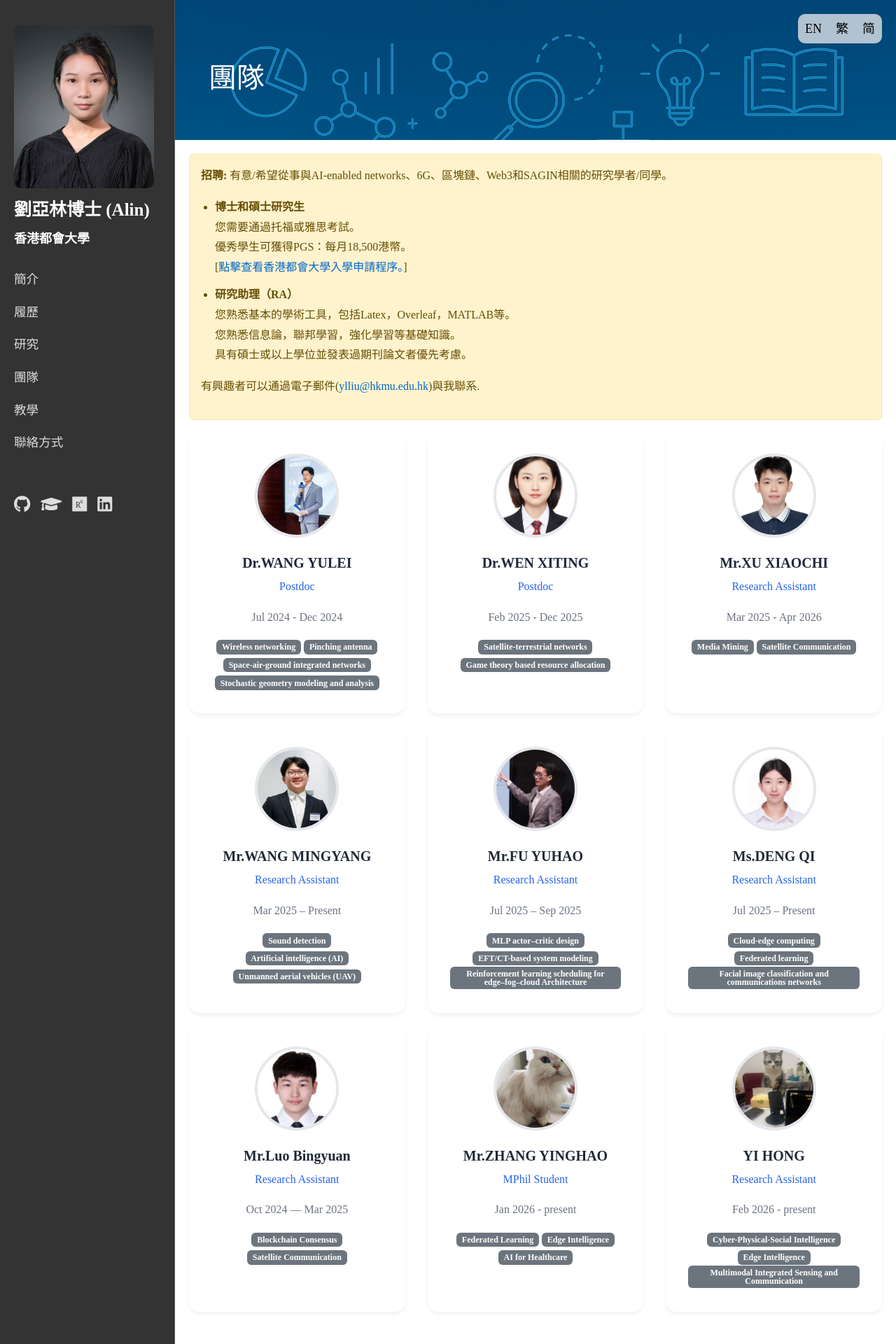
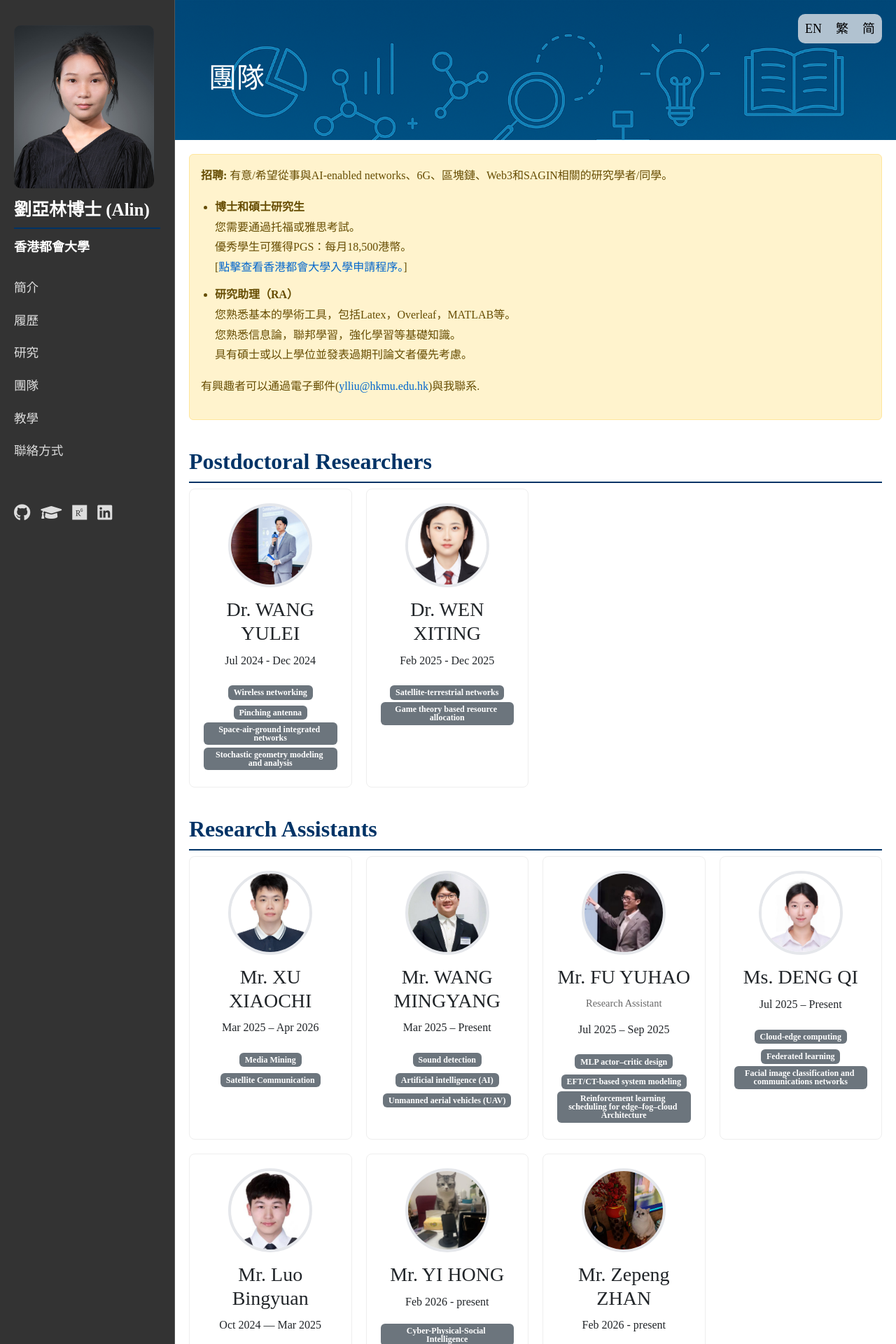
Before and after one commit to yalin-liu/yalin-liu.github.io, a Jekyll site: the page built from zh-TW/teams.md, in a window 1280 px wide. Shown: the top 1920 px of the page at 70% size. Built offline with Jekyll 4.4.1, drawn with Linux system fonts in a browser that asks for light colours; some of the changed text lies outside the part shown.

Commit message:
update teams page

```diff
--- /dev/null
+++ b/assets/css/teams.css
@@ -0,0 +1,135 @@
+/*:root {
+    --primary-blue: #003366;
+    --text-dark: #333;
+    --bg-light: #f9f9f9;
+}
+
+body {
+    font-family: 'Segoe UI', Tahoma, Geneva, Verdana, sans-serif;
+    line-height: 1.6;
+    margin: 0;
+    color: var(--text-dark);
+    background-color: #fff;
+}
+
+.container {
+    max-width: 1100px;
+    margin: 0 auto;
+    padding: 20px;
+}
+*/
+h1:not(.page-title), h2 {
+    color: #003366;
+    border-bottom: 2px solid #003366;
+    padding-bottom: 10px;
+    margin-top: 40px;
+    font-weight: 700;
+}
+
+
+.pi-card {
+    display: flex;
+    flex-direction: column; /* Mobile Default */
+    background: var(--bg-light);
+    border-radius: 12px;
+    overflow: hidden;
+    box-shadow: 0 4px 15px rgba(0,0,0,0.1);
+    margin-bottom: 30px;
+}
+
+.pi-image {
+    width: 100%;
+    height: 300px;
+    background: #ddd; /* Placeholder */
+    object-fit: cover;
+}
+
+.pi-content {
+    padding: 30px;
+}
+
+/* --- Team Grid (Flexbox with Wrap) --- */
+.team-container {
+    display: flex;
+    flex-wrap: wrap; /* Allows wrapping to next line */
+    gap: 20px;
+    justify-content: flex-start;
+}
+
+.member-card {
+    /*flex: 1 1 100%; *//* Default: Take full width (100%) on mobile */
+    flex: 0 0 auto;
+    width: 100%;
+    background: #fff;
+    border: 1px solid #eee;
+    border-radius: 8px;
+    padding: 20px;
+    text-align: center;
+    box-sizing: border-box;
+    transition: transform 0.2s;
+    position: relative;
+}
+
+.member-card:hover {
+    transform: translateY(-5px);
+    box-shadow: 0 5px 15px rgba(0,0,0,0.05);
+}
+
+.member-photo {
+    width: 120px;
+    height: 120px;
+    background: #eee;
+    border-radius: 50%;
+    margin: 0 auto 15px;
+}
+
+.role {
+    color: #666;
+    font-size: 0.9rem;
+    margin-bottom: 10px;
+}
+
+.social-links a {
+    margin: 0 5px;
+    text-decoration: none;
+    color: var(--primary-blue);
+    font-weight: bold;
+}
+
+.member-bio-badges > .badge {
+    word-wrap: break-word;
+    white-space: break-spaces;
+}
+
+
+
+/* Tablet (600px and up) */
+@media (min-width: 600px) {
+    .member-card {
+        /*flex: 1 1 calc(50% - 20px);*/ /* 2 columns */
+        width: calc(50% - 10px); /* 50% 減去 gap 的分配空間 */
+    }
+}
+
+/* Desktop (900px and up) */
+@media (min-width: 900px) {
+    .pi-card {
+        flex-direction: row; /* Side-by-side */
+    }
+    .pi-image {
+        width: 350px;
+        height: auto;
+    }
+    .member-card {
+        /*flex: 1 1 calc(33.333% - 20px);*/ /* 3 columns */
+        width: calc(33.333% - 13.333px);
+    }
+}
+
+/* Large Desktop (1100px and up) */
+@media (min-width: 1100px) {
+    .member-card {
+        /*flex: 1 1 calc(25% - 20px);*/ /* 4 columns */
+        width: calc(25% - 15px);
+    }
+}
--- a/zh-TW/teams.md
+++ b/zh-TW/teams.md
@@ -5,6 +5,7 @@
 language: zh-TW
 ---
 
+<link rel="stylesheet" href="{{ site.baseurl }}/assets/css/teams.css">
 <div class="p-5 text-center bg-image bg-research-img">
     <div class="d-flex justify-content-start align-items-end h-100">
       <div class="text-white text-left">
@@ -37,137 +38,122 @@
             有興趣者可以通過電子郵件(<a href="mailto:ylliu@hkmu.edu.hk">ylliu@hkmu.edu.hk</a>)與我聯系.
         </p>
     </div>
-    <section id="team" class="team">
-        <!-- <div class="section-header"></div> -->
-        <div class="team-grid mb-3">
-            <div class="team-member">
+    <div class="container-team">
+        <h2>Postdoctoral Researchers</h2>
+        <div class="team-container">
+            <div class="member-card">
                 <div class="member-photo">
                     <img src="{{ site.baseurl }}/assets/images/wang_ye.jpg" alt="Dr.WANG YULEI">
                 </div>
-                <h3>Dr.WANG YULEI</h3>
-                <p class="member-title">Postdoc</p>
-                <p class="member-bio">Jul 2024 - Dec 2024</p>
-                <div class="member-bio">
+                <h3>Dr. WANG YULEI</h3>
+                <!-- <p class="role">Postdoc</p> -->
+                <p class="member-period">Jul 2024 - Dec 2024</p>
+                <div class="member-bio-badges">
                     <span class="badge text-bg-secondary">Wireless networking</span>
                     <span class="badge text-bg-secondary">Pinching antenna</span>
                     <span class="badge text-bg-secondary">Space-air-ground integrated networks</span>
                     <span class="badge text-bg-secondary">Stochastic geometry modeling and analysis</span>
                 </div>
             </div>
-            <div class="team-member">
+            <div class="member-card">
                 <div class="member-photo">
                     <img src="{{ site.baseurl }}/assets/images/wen_xiting.jpg" alt="Dr.WEN XITING">
                 </div>
-                <h3>Dr.WEN XITING</h3>
-                <p class="member-title">Postdoc</p>
-                <p class="member-bio">Feb 2025 - Dec 2025</p>
-                <div class="member-bio">
+                <h3>Dr. WEN XITING</h3>
+                <!-- <p class="role">Postdoc</p> -->
+                <p class="member-period">Feb 2025 - Dec 2025</p>
+                <div class="member-bio-badges">
                     <span class="badge text-bg-secondary">Satellite-terrestrial networks</span>
                     <span class="badge text-bg-secondary">Game theory based resource allocation</span>
                 </div>
             </div>
-            <div class="team-member">
+        </div>
+        <h2>Research Assistants</h2>
+        <div class="team-container">
+            <div class="member-card">
                 <div class="member-photo">
                     <img src="{{ site.baseurl }}/assets/images/XU_XIAOCHI.jpg" alt="Mr.XU XIAOCHI">
                 </div>
-                <h3>Mr.XU XIAOCHI</h3>
-                <p class="member-title">Research Assistant</p>
-                <p class="member-bio">Mar 2025 - Apr 2026</p>
-                <div class="member-bio">
+                <h3>Mr. XU XIAOCHI</h3>
+                <!-- <p class="role">Research Assistant</p> -->
+                <p class="member-period">Mar 2025 – Apr 2026</p>
+                <div class="member-bio-badges">
                     <span class="badge text-bg-secondary">Media Mining</span>
                     <span class="badge text-bg-secondary">Satellite Communication</span>
                 </div>
             </div>
-        </div>
-        <div class="team-grid mb-3">
-            <div class="team-member">
+            <div class="member-card">
                 <div class="member-photo">
                     <img src="{{ site.baseurl }}/assets/images/WANG_MINGYANG.jpg" alt="Mr.WANG MINGYANG">
                 </div>
-                <h3>Mr.WANG MINGYANG</h3>
-                <p class="member-title">Research Assistant</p>
-                <p class="member-bio">Mar 2025 – Present</p>
-                <div class="member-bio">
+                <h3>Mr. WANG MINGYANG</h3>
+                <!-- <p class="role">Research Assistant</p> -->
+                <p class="member-period">Mar 2025 – Present</p>
+                <div class="member-bio-badges">
                     <span class="badge text-bg-secondary">Sound detection</span>
                     <span class="badge text-bg-secondary">Artificial intelligence (AI)</span>
                     <span class="badge text-bg-secondary">Unmanned aerial vehicles (UAV)</span>
                 </div>
             </div>
-            <div class="team-member">
+            <div class="member-card">
                 <div class="member-photo">
                     <img src="{{ site.baseurl }}/assets/images/colin.jpg" alt="Mr.COLIN">
                 </div>
-                <h3>Mr.FU YUHAO</h3>
-                <p class="member-title">Research Assistant</p>
-                <p class="member-bio">Jul 2025 – Sep 2025</p>
-                <div class="member-bio">
+                <h3>Mr. FU YUHAO</h3>
+                <p class="role">Research Assistant</p>
+                <p class="member-period">Jul 2025 – Sep 2025</p>
+                <div class="member-bio-badges">
                     <span class="badge text-bg-secondary">MLP actor–critic design</span>
                     <span class="badge text-bg-secondary">EFT/CT-based system modeling</span>
                     <span class="badge text-bg-secondary">Reinforcement learning scheduling for edge–fog–cloud Architecture</span>
                 </div>
             </div>
-            <div class="team-member">
+            <div class="member-card">
                 <div class="member-photo">
                     <img src="{{ site.baseurl }}/assets/images/cecilia.jpg" alt="Ms.CECILIA">
                 </div>
-                <h3>Ms.DENG QI</h3>
-                <p class="member-title">Research Assistant</p>
-                <p class="member-bio">Jul 2025 – Present</p>
-                <div class="member-bio">
+                <h3>Ms. DENG QI</h3>
+                <!-- <p class="role">Research Assistant</p> -->
+                <p class="member-period">Jul 2025 – Present</p>
+                <div class="member-bio-badges">
                     <span class="badge text-bg-secondary">Cloud-edge computing</span>
                     <span class="badge text-bg-secondary">Federated learning</span>
                     <span class="badge text-bg-secondary">Facial image classification and communications networks</span>
                 </div>
             </div>
-        </div>
-        <div class="team-grid mb-3" style="justify-items: start;">
-            <div class="team-member">
+            <div class="member-card">
                 <div class="member-photo">
                     <img src="{{ site.baseurl }}/assets/images/luo_bingyuan.jpg" alt="Mr.Luo Bingyuan">
                 </div>
-                <h3>Mr.Luo Bingyuan</h3>
-                <p class="member-title">Research Assistant</p>
-                <p class="member-bio">Oct 2024 — Mar 2025</p>
-                <div class="member-bio">
+                <h3>Mr. Luo Bingyuan</h3>
+                <!-- <p class="role">Research Assistant</p> -->
+                <p class="member-period">Oct 2024 — Mar 2025</p>
+                <div class="member-bio-badges">
                     <span class="badge text-bg-secondary">Blockchain Consensus</span>
                     <span class="badge text-bg-secondary">Satellite Communication</span>
                 </div>
             </div>
-            <div class="team-member">
+            <div class="member-card">
                 <div class="member-photo">
-                    <img src="{{ site.baseurl }}/assets/images/yinghao_zhang.jpg" alt="Mr.Zhang Yinghao">
+                    <img src="{{ site.baseurl }}/assets/images/yi_hong.jpg" alt="Mr.YI HONG">
                 </div>
-                <h3>Mr.ZHANG YINGHAO</h3>
-                <p class="member-title">MPhil Student</p>
-                <p class="member-bio">Jan 2026 - present</p>
-                <div class="member-bio">
-                    <span class="badge text-bg-secondary">Federated Learning</span>
-                    <span class="badge text-bg-secondary">Edge Intelligence</span>
-                    <span class="badge text-bg-secondary">AI for Healthcare</span>
-                </div>
-                <a href="https://1643204431.github.io/" target="_blank" class="stretched-link"></a>
-            </div>
-            <div class="team-member">
-                <div class="member-photo">
-                    <img src="{{ site.baseurl }}/assets/images/yi_hong.jpg" alt="YI HONG">
-                </div>
-                <h3>YI HONG</h3>
-                <p class="member-title">Research Assistant</p>
-                <p class="member-bio">Feb 2026 - present</p>
-                <div class="member-bio">
+                <h3>Mr. YI HONG</h3>
+                <!-- <p class="role">Research Assistant</p> -->
+                <p class="member-period">Feb 2026 - present</p>
+                <div class="member-bio-badges">
                     <span class="badge text-bg-secondary">Cyber-Physical-Social Intelligence</span>
                     <span class="badge text-bg-secondary">Edge Intelligence</span>
                     <span class="badge text-bg-secondary">Multimodal Integrated Sensing and Communication</span>
                 </div>
             </div>
-            <div class="team-member">
+            <div class="member-card">
                 <div class="member-photo">
                     <img src="{{ site.baseurl }}/assets/images/zepeng_zhan.jpg" alt="Mr.Zepeng ZHAN">
                 </div>
-                <h3>Mr.Zepeng ZHAN</h3>
-                <p class="member-title">Research Assistant</p>
-                <p class="member-bio">Feb 2026 - present</p>
-                <div class="member-bio">
+                <h3>Mr. Zepeng ZHAN</h3>
+                <!-- <p class="role">Research Assistant</p> -->
+                <p class="member-period">Feb 2026 - present</p>
+                <div class="member-bio-badges">
                     <span class="badge text-bg-secondary">AI for Healthcare</span>
                     <span class="badge text-bg-secondary">Cybersecurity</span>
                     <span class="badge text-bg-secondary">Edge caching</span>
@@ -175,5 +161,22 @@
                 </div>
             </div>
         </div>
-    </section>
+        <h2>Graduate Students</h2>
+        <div class="team-container">
+            <div class="member-card">
+                <div class="member-photo">
+                    <img src="{{ site.baseurl }}/assets/images/yinghao_zhang.jpg" alt="Mr.Zhang Yinghao">
+                </div>
+                <h3>Mr. ZHANG YINGHAO</h3>
+                <!-- <p class="role">MPhil Student</p> -->
+                <p class="member-period">Jan 2026 - present</p>
+                <div class="member-bio-badges">
+                    <span class="badge text-bg-secondary">Federated Learning</span>
+                    <span class="badge text-bg-secondary">Edge Intelligence</span>
+                    <span class="badge text-bg-secondary">AI for Healthcare</span>
+                </div>
+                <a href="https://1643204431.github.io/" target="_blank" class="stretched-link"></a>
+            </div>
+        </div>
+    </div>
 </div>
```
Also changed, not shown: _pages/teams.md (+70 -68 lines), zh-CN/teams.md (+71 -68 lines).
